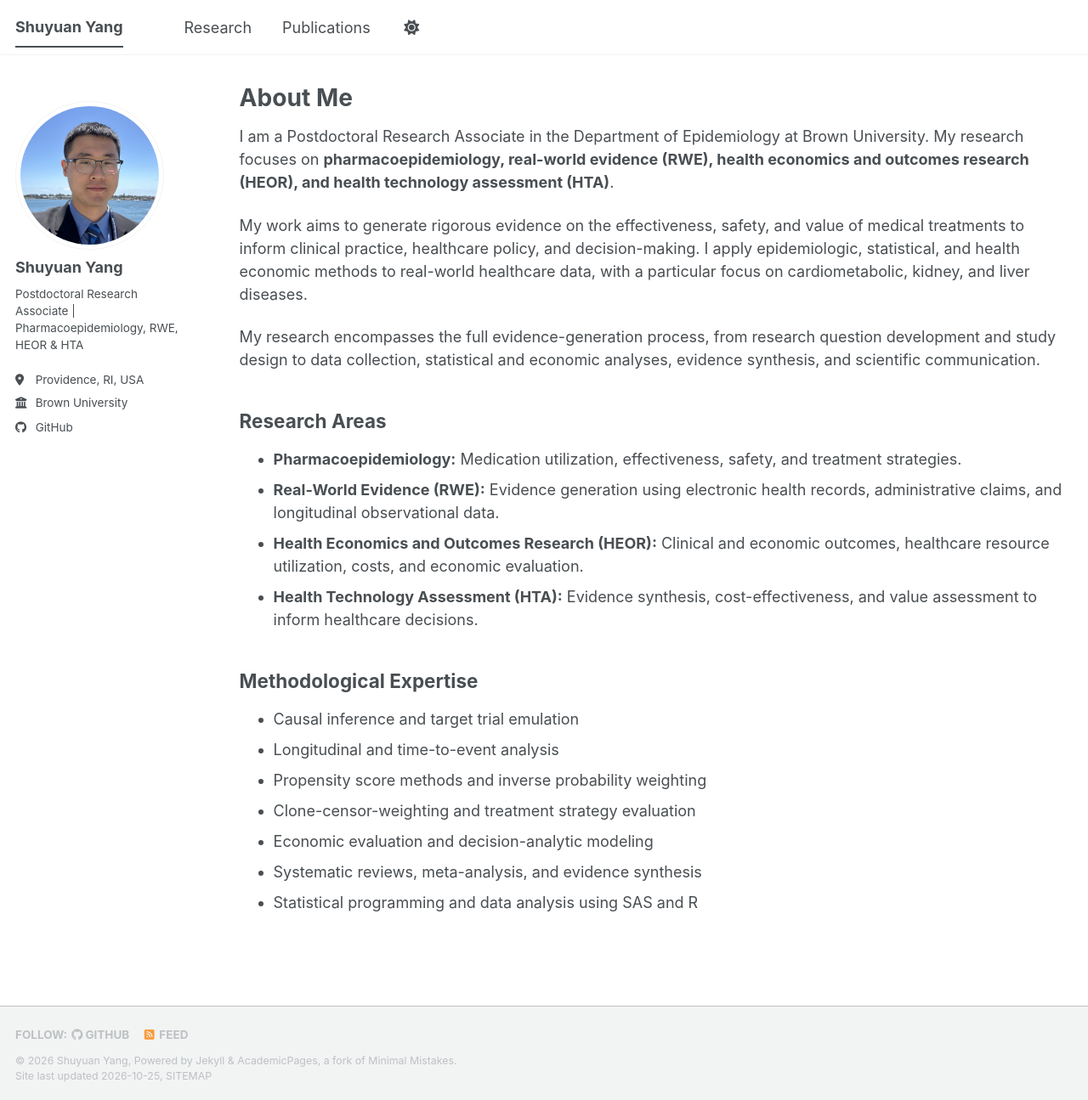
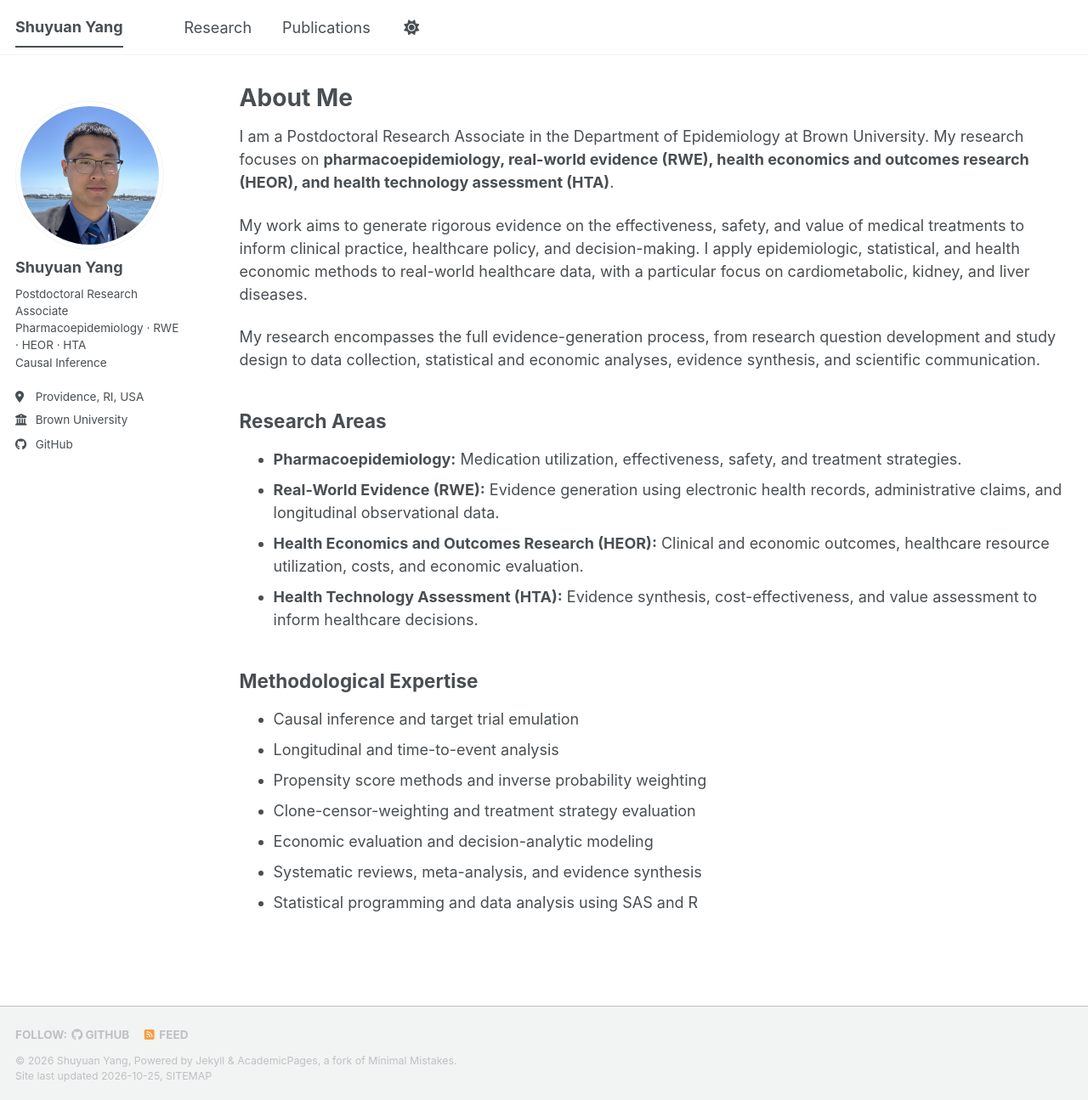
Before and after one commit to yang-shuyuan/yang-shuyuan.github.io, a Jekyll site: the page built from _pages/about.md, in a window 1280 px wide and 1295 px high. Shown: the whole window at 85% size. Built offline with Jekyll 4.4.1, drawn with Linux system fonts in a browser that asks for light colours; a style sheet for code colours, icons or effects is not loaded.

Commit message:
Update _config.yml

```diff
--- a/_config.yml
+++ b/_config.yml
@@ -26,7 +26,7 @@ author:
   avatar           : "profile.jpg"
   name             : "Shuyuan Yang"
   pronouns         : # example: "she/her"
-  bio              : "Postdoctoral Research Associate | Pharmacoepidemiology, RWE, HEOR & HTA"
+  bio              : "Postdoctoral Research Associate<br><span style='white-space: nowrap;'>Pharmacoepidemiology</span> · RWE · HEOR · HTA<br>Causal Inference"
   location         : "Providence, RI, USA"
   employer         : "Brown University"
   uri              : # URL
```
